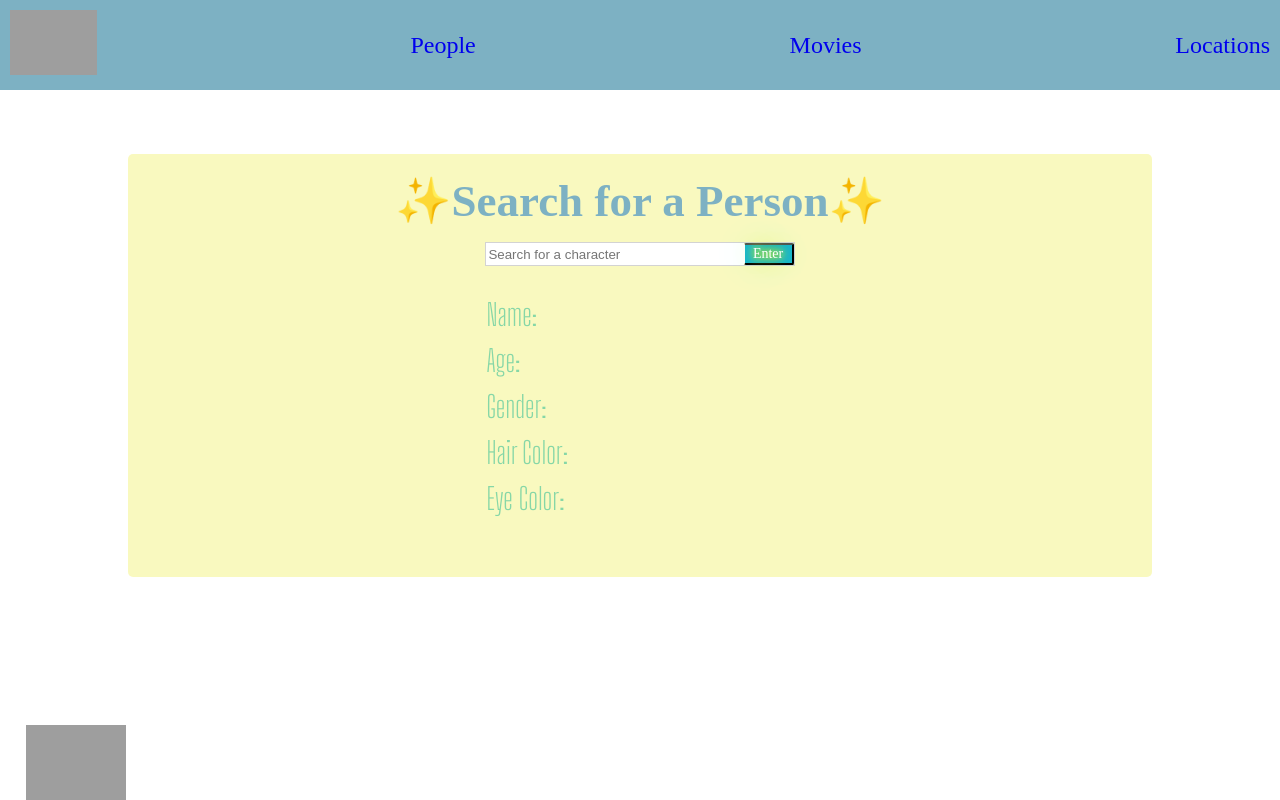
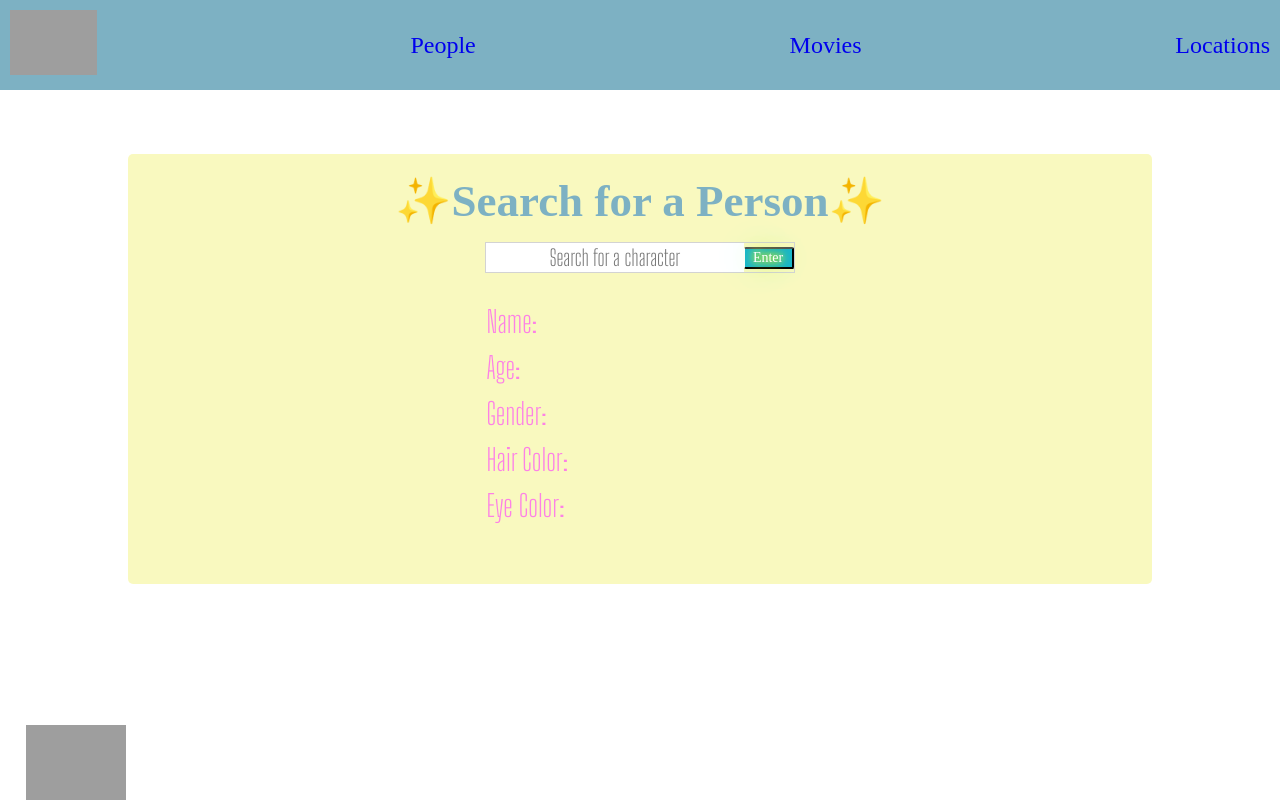
Before and after one commit to named-josie/studio-ghibli-app, a React (Create React App) app: page /people in a window 1280 px wide. Built offline with nearby package versions, Linux system fonts and the light colour scheme; no server answers; grey boxes are pictures that could not be loaded; a web font is replaced by a local one.

Commit message:
updated people

```diff
--- a/src/Components/pages/people.css
+++ b/src/Components/pages/people.css
@@ -19,7 +19,10 @@
 .input-container > input {
     flex: 1;
     border: none;
-
+    color: #ff00c3cb;
+    font-family: 'Big Shoulders Display', cursive;
+    font-size: 22px;
+    text-align: center;
 }
 
 .input-container {
@@ -28,6 +31,7 @@
     border: 1px solid #d3d3d3;
     margin: auto;
     margin-top: 15px;
+
 
 }
 
@@ -55,9 +59,9 @@
     background-color: #70e3ce;
     color: #fff;
         text-shadow:
-            0 0 7px #ae00ff,
-            0 0 10px #ae00ff,
-            0 0 21px #ae00ff,
+            0 0 7px #ff00c3,
+            0 0 10px #ff00c3,
+            0 0 21px #ff00c3,
             0 0 42px #0fa,
             0 0 82px #0fa,
             0 0 92px #0fa,
@@ -83,7 +87,7 @@
         padding-bottom: 5%;
         font-family: 'Big Shoulders Display', cursive;
         font-size: 30px;
-       color:  #34bf9596;
+       color:  #ff48f9ad;
     }
 
     .not-found {
```
